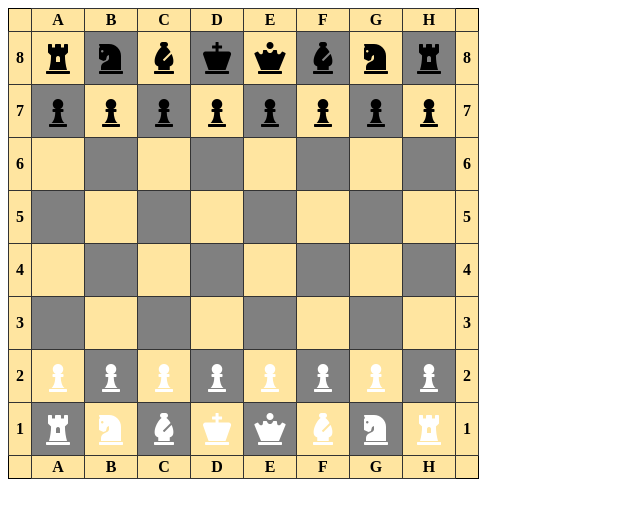
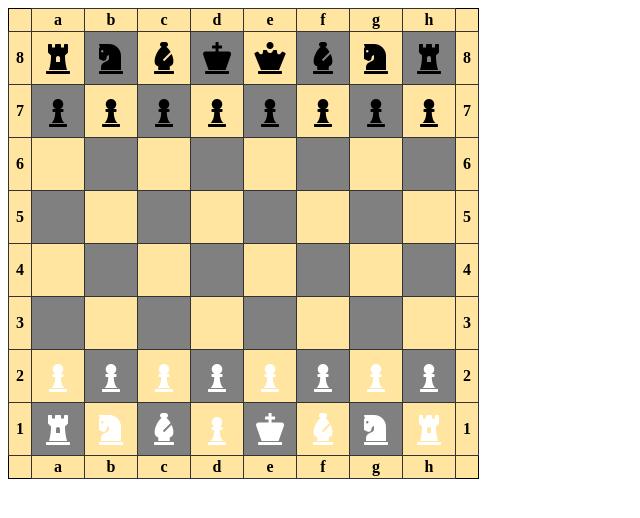
Before and after one commit to ncowboy/gu_js1, a plain HTML site: page lesson5/1-2/index.html in a window 1280 px wide. Shown: the full height of the page, 0-640 px from the left. Drawn offline with Linux system fonts and the light colour scheme.

Commit message:
Закончил задание, но нужно посмотреть еще

```diff
--- a/lesson5/1-2/index.html
+++ b/lesson5/1-2/index.html
@@ -7,6 +7,7 @@
   <link rel="stylesheet" href="style.css">
 </head>
 <body>
+<table id="chess-board" class="chess-board"></table>
 <script src="script.js"></script>
 </body>
 </html>
--- a/lesson5/1-2/script.js
+++ b/lesson5/1-2/script.js
@@ -11,13 +11,21 @@
 /**
  * Функция создания шахматной доски
  */
+const board = document.getElementById('chess-board');
+
 function chessBoardRender() {
-    //Создаем доску
-    const board = document.createElement('table');
-    board.classList.add('chess-board');
-    document.body.appendChild(board);
 
     //Создаем ячейки
+    const letters = {
+        0: 'a',
+        1: 'b',
+        2: 'c',
+        3: 'd',
+        4: 'e',
+        5: 'f',
+        6: 'g',
+        7: 'h'
+    };
 
     for (let i = 0; i < 10; i++) {
         const row = document.createElement('tr');
@@ -35,18 +43,16 @@ function chessBoardRender() {
                 col.classList.add('col-blank');
             } else {
                 col.classList.add('col');
+                col.dataset.place = letters[k - 1] + (9 - i).toString();
             }
             row.appendChild(col);
         }
-
     }
 
     // Заполняем буквы и цифры
-    const letters = ['A', 'B', 'C', 'D', 'E', 'F', 'G', 'H'];
     const colH = board.querySelectorAll('.col-header');
     const rowHLeft = board.querySelectorAll('.row-header:nth-child(1)');
     const rowHRight = board.querySelectorAll('.row-header:nth-child(n + 2)');
-
     for (let g = 0; g < colH.length; g++) {
         if (g > 7) {
             colH[g].textContent = letters[g - 8]
@@ -75,49 +81,59 @@ function chessBoardRender() {
 
     paintCells(true);
     paintCells(false);
-
 }
 
 /**
  * Расставляет фигуры на шахматной доске
  */
 function placeFigures() {
+    /**
+     * Массив объектов - фигур
+     * @type {*[]}
+     */
+    const figures = [
+        {name: 'pawn', 'place': 'a7', color: 'b'},
+        {name: 'pawn', 'place': 'b7', color: 'b'},
+        {name: 'pawn', 'place': 'c7', color: 'b'},
+        {name: 'pawn', 'place': 'd7', color: 'b'},
+        {name: 'pawn', 'place': 'e7', color: 'b'},
+        {name: 'pawn', 'place': 'f7', color: 'b'},
+        {name: 'pawn', 'place': 'g7', color: 'b'},
+        {name: 'pawn', 'place': 'h7', color: 'b'},
+        {name: 'rook', 'place': 'a8', color: 'b'},
+        {name: 'knight', 'place': 'b8', color: 'b'},
+        {name: 'bishop', 'place': 'c8', color: 'b'},
+        {name: 'king', 'place': 'd8', color: 'b'},
+        {name: 'queen', 'place': 'e8', color: 'b'},
+        {name: 'bishop', 'place': 'f8', color: 'b'},
+        {name: 'knight', 'place': 'g8', color: 'b'},
+        {name: 'rook', 'place': 'h8', color: 'b'},
+        {name: 'pawn', 'place': 'a2', color: 'w'},
+        {name: 'pawn', 'place': 'b2', color: 'w'},
+        {name: 'pawn', 'place': 'c2', color: 'w'},
+        {name: 'pawn', 'place': 'd2', color: 'w'},
+        {name: 'pawn', 'place': 'e2', color: 'w'},
+        {name: 'pawn', 'place': 'f2', color: 'w'},
+        {name: 'pawn', 'place': 'g2', color: 'w'},
+        {name: 'pawn', 'place': 'h2', color: 'w'},
+        {name: 'rook', 'place': 'a1', color: 'w'},
+        {name: 'knight', 'place': 'b1', color: 'w'},
+        {name: 'bishop', 'place': 'c1', color: 'w'},
+        {name: 'pawn', 'place': 'd1', color: 'w'},
+        {name: 'king', 'place': 'e1', color: 'w'},
+        {name: 'bishop', 'place': 'f1', color: 'w'},
+        {name: 'knight', 'place': 'g1', color: 'w'},
+        {name: 'rook', 'place': 'h1', color: 'w'},
+    ];
 
-    /**
-     * Расставляет старшие фигуры
-     * @param {int} row Номер строки в дереве элементов
-     * @param {string} color Цвет фигур
-     */
-    function placeSeniors(row, color) {
-        const seniorsRow = document.querySelector(`.row:nth-child(${row})`);
-        const seniorsCells = seniorsRow.querySelectorAll('.col');
-        seniorsCells[0].innerHTML = `<i class="fas fa-chess-rook fa-2x color-${color}"></i>`;
-        seniorsCells[7].innerHTML = `<i class="fas fa-chess-rook fa-2x color-${color}"></i>`;
-        seniorsCells[1].innerHTML = `<i class="fas fa-chess-knight fa-2x color-${color}"></i>`;
-        seniorsCells[6].innerHTML = `<i class="fas fa-chess-knight fa-2x color-${color}"></i>`;
-        seniorsCells[2].innerHTML = `<i class="fas fa-chess-bishop fa-2x color-${color}"></i>`;
-        seniorsCells[5].innerHTML = `<i class="fas fa-chess-bishop fa-2x color-${color}"></i>`;
-        seniorsCells[3].innerHTML = `<i class="fas fa-chess-king fa-2x color-${color}"></i>`;
-        seniorsCells[4].innerHTML = `<i class="fas fa-chess-queen fa-2x color-${color}"></i>`;
-    }
-
-    /**
-     * Расставляет пешки
-     * @param {int} row Номер строки в дереве элементов
-     * @param {string} color Цвет фигур
-     */
-
-    function placePawns(row, color) {
-        const pawnsRaw = document.querySelector(`.row:nth-child(${row})`);
-        const pawnsCells = pawnsRaw.querySelectorAll('.col');
-        pawnsCells.forEach((cell) =>
-            cell.innerHTML = `<i class="fas fa-chess-pawn fa-2x color-${color}"></i>`);
-    }
-
-    placeSeniors(2, 'black');
-    placeSeniors(9, 'white');
-    placePawns(3, 'black');
-    placePawns(8, 'white');
+    const cells = board.querySelectorAll('.col');
+    cells.forEach(cell => {
+        for (let i = 0; i < figures.length; i++) {
+            if (figures[i].place === cell.dataset.place) {
+                cell.innerHTML = `<i class="fas fa-chess-${figures[i].name} fa-2x color-${figures[i].color}"></i>`
+            }
+        }
+    });
 }
 
 chessBoardRender();
--- a/lesson5/1-2/style.css
+++ b/lesson5/1-2/style.css
@@ -38,6 +38,10 @@
     background-color: #FFE5A0;
 }
 
-.color-white {
+.color-w {
     color: white;
 }
+
+.color-b {
+    color: black;
+}
```
Also changed, not shown: lesson5/3/index.html (added, +61 -0 lines), lesson5/3/script.js (added, +62 -0 lines).
